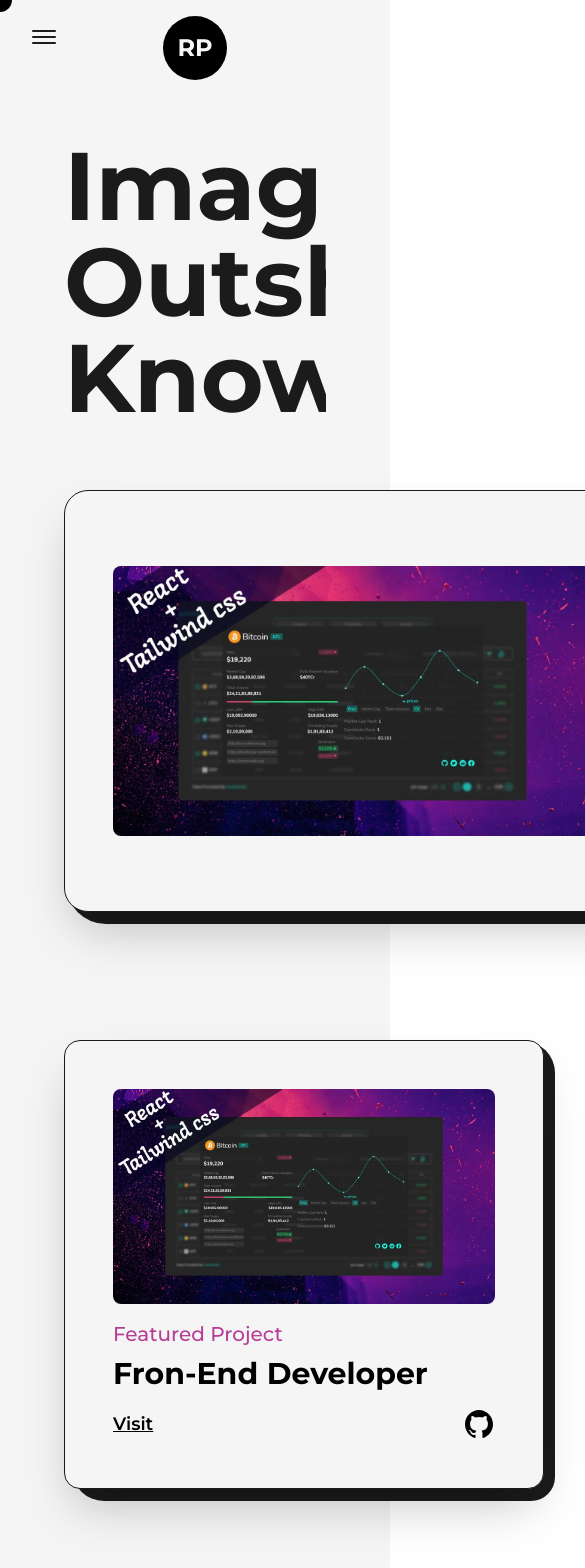
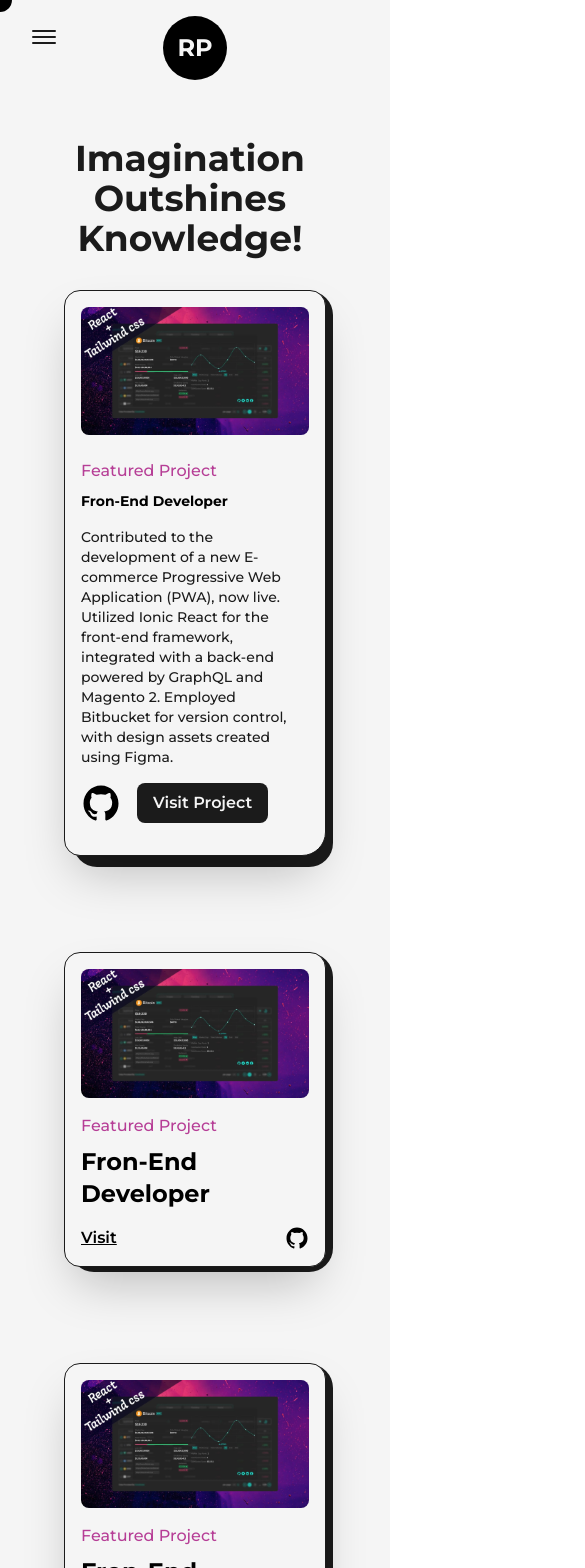
Before and after one commit to RickyPaps/nextjs-portfolio, a Next.js app: page /projects in a window 390 px wide. Shown: the top 1568 px of the page, 585 px wide, since content can reach past the window. Built offline with nearby package versions, Linux system fonts and the light colour scheme.

Commit message:
finished projects page responsiveness

```diff
--- a/src/components/HireMe.js
+++ b/src/components/HireMe.js
@@ -4,7 +4,8 @@ import Link from "next/link";
 
 const HireMe = () => {
   return (
-    <div className="fixed left-4 bottom-4 flex items-center justify-center overflow-hidden md:!right-8 md:left-auto md:top-0 md:bottom-auto md:absolute">
+    <div className="fixed left-4 bottom-4 flex items-center justify-center overflow-hidden md:!right-8 md:left-auto md:top-0 md:bottom-auto md:absolute
+    sm:right-0">
       <div className="w-48 h-auto flex items-center justify-center relative md:w-24">
         <WebDevText className={"fill-dark animate-spin-slow"} />
 
--- a/src/pages/projects.js
+++ b/src/pages/projects.js
@@ -12,12 +12,18 @@ const FeaturedProject = ({ type, title, summary, image, link, githubLink }) => {
   const FramerImage = motion(Image);
 
   return (
-    <article className="w-full flex items-center justify-between rounded-3xl border border-solid border-dark bg-light shadow-2xl p-12 relative rounded-br-2xl">
-      <div className="absolute top-0 -right-3 -z-10 w-[101%] h-[103%] rounded-[2.5rem] bg-dark rounded-br-3xl" />
+    <article
+      className="w-full flex items-center justify-between rounded-3xl border border-solid border-dark bg-light shadow-2xl p-12 relative rounded-br-2xl
+    dark:bg-dark dark:border-light lg:flex-col lg:p-8 xs:rounded-2xl xs:rounded-br-3xl xs:p-4"
+    >
+      <div
+        className="absolute top-0 -right-3 -z-10 w-[101%] h-[103%] rounded-[2.5rem] bg-dark rounded-br-3xl dark:bg-light
+      xs:-right-2 sm:h-[102%] xs:w-full xs:rounded-[1.5rem]"
+      />
       <Link
         href={link}
         target="_blank"
-        className="w-1/2 cursor-pointer overflow-hidden rounded-lg"
+        className="w-1/2 cursor-pointer overflow-hidden rounded-lg lg:w-full"
       >
         <FramerImage
           src={image}
@@ -30,16 +36,22 @@ const FeaturedProject = ({ type, title, summary, image, link, githubLink }) => {
         />
       </Link>
 
-      <div className="w-1/2 flex flex-col items-start justify-between p-4">
-        <span className="text-primary font-medium text-xl">{type}</span>
+      <div className="w-1/2 flex flex-col items-start justify-between p-4 lg:w-full lg:pl-0 lg:pt-6">
+        <span className="text-primary font-medium text-xl xs:text-base">
+          {type}
+        </span>
         <Link
           href={link}
           target="_blank"
           className="hover:underline underline-offset-2"
         >
-          <h2 className="my-2 w-full text-left text-4xl font-bold">{title}</h2>
+          <h2 className="my-2 w-full text-left text-4xl font-bold sm:text-sm">
+            {title}
+          </h2>
         </Link>
-        <p className="my-2 font-medium text-dark">{summary}</p>
+        <p className="my-2 font-medium text-dark dark:text-light sm:text-sm">
+          {summary}
+        </p>
         <div className="mt-2 flex items-center">
           <Link href={githubLink} target="_blank" className="w-10">
             <GithubIcon />
@@ -47,7 +59,7 @@ const FeaturedProject = ({ type, title, summary, image, link, githubLink }) => {
           <Link
             href={link}
             target="_blank"
-            className="ml-4 font-semibold text-light bg-dark px-6 p-2 rounded-lg"
+            className="ml-4 font-semibold text-light bg-dark px-6 p-2 rounded-lg sm:px-4 sm:text-base"
           >
             Visit Project
           </Link>
@@ -59,8 +71,12 @@ const FeaturedProject = ({ type, title, summary, image, link, githubLink }) => {
 
 const Project = ({ title, type, image, link, githubLink }) => {
   return (
-    <article className="w-full flex flex-col items-center justify-between rounded-2xl border border-solid border-dark bg-light shadow-2xl p-12 relative">
-      <div className="absolute top-0 -right-3 -z-10 w-[101%] h-[103%] rounded-[2rem] bg-dark rounded-br-3xl" />
+    <article
+      className="w-full flex flex-col items-center justify-between rounded-2xl border border-solid border-dark bg-light shadow-2xl p-12 relative
+    xs:p-4"
+    >
+      <div className="absolute top-0 -right-3 -z-10 w-[101%] h-[103%] rounded-[2rem] bg-dark rounded-br-3xl dark:bg-light
+      md:-right-2 md:w-[101%] xs:h-[102%] xs:rounded-[1.5rem]" />
       <Link
         href={link}
         target="_blank"
@@ -69,23 +85,23 @@ const Project = ({ title, type, image, link, githubLink }) => {
         <Image src={image} alt={title} className="w-full h-auto" />
       </Link>
       <div className="w-full flex flex-col items-start justify-between mt-4">
-        <span className="text-primary font-medium text-xl">{type}</span>
+        <span className="text-primary font-medium text-xl dark:text-primaryDark lg:text-lg md:text-base">{type}</span>
         <Link
           href={link}
           target="_blank"
           className="hover:underline underline-offset-2"
         >
-          <h2 className="my-2 w-full text-left text-3xl font-bold">{title}</h2>
+          <h2 className="my-2 w-full text-left text-3xl font-bold lg:text-2xl">{title}</h2>
         </Link>
         <div className="w-full mt-2 flex items-center justify-between">
           <Link
             href={link}
             target="_blank"
-            className="font-semibold text-lg underline"
+            className="font-semibold text-lg underline md:text-base"
           >
             Visit
           </Link>
-          <Link href={githubLink} target="_blank" className="w-8">
+          <Link href={githubLink} target="_blank" className="w-8 md:w-6">
             <GithubIcon />
           </Link>
         </div>
@@ -106,10 +122,10 @@ const projects = () => {
         <Layout className="pt-16">
           <AnimatedText
             text="Imagination Outshines Knowledge!"
-            className="mb-16"
+            className="mb-16 xl:!text-7xl lg:!text-6xl sm:mb-8 sm:!text-5xl xs:!text-4xl"
           />
 
-          <div className="grid grid-cols-12 gap-24 gap-y-32">
+          <div className="grid grid-cols-12 gap-24 gap-y-32 xl:gap-x-16 lg:gap-x-8 md:gap-y-24 sm:gap-x-0">
             <div className="col-span-12">
               <FeaturedProject
                 title={"Fron-End Developer"}
@@ -122,7 +138,7 @@ const projects = () => {
                 type={"Featured Project"}
               />
             </div>
-            <div className="col-span-6">
+            <div className="col-span-6 sm:col-span-12">
               <Project
                 title={"Fron-End Developer"}
                 link={"https://www.mrp.com/home"}
@@ -131,7 +147,7 @@ const projects = () => {
                 type={"Featured Project"}
               />
             </div>
-            <div className="col-span-6">
+            <div className="col-span-6 sm:col-span-12">
               <Project
                 title={"Fron-End Developer"}
                 link={"https://www.mrp.com/home"}
```
